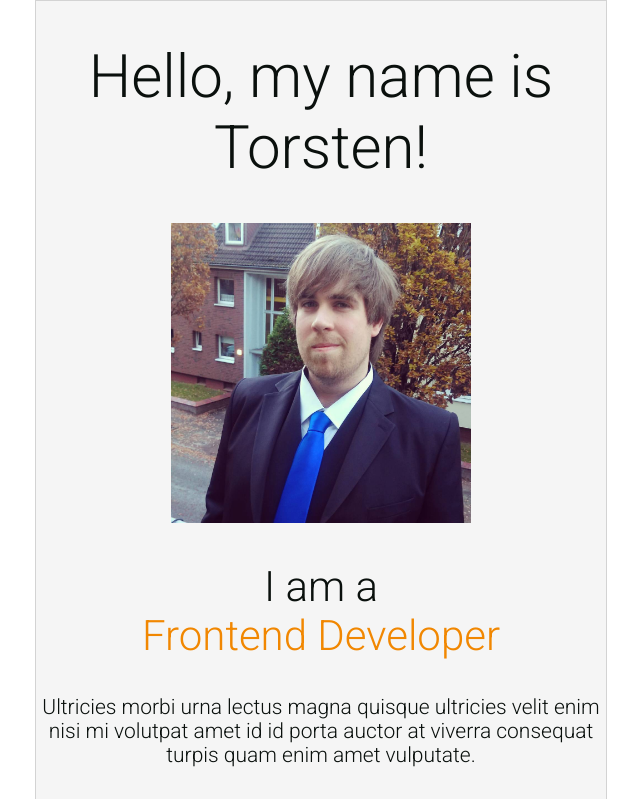
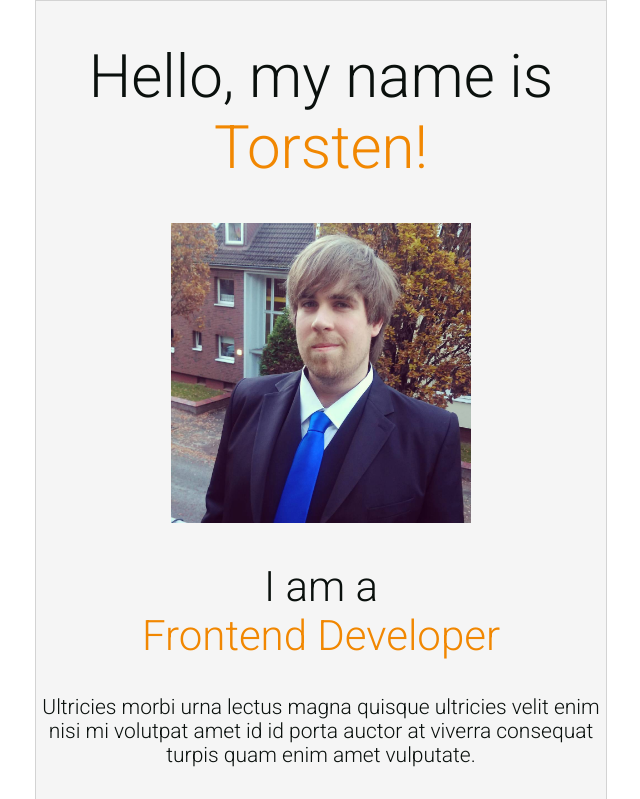
Before and after one commit to BrightsideCoder/personalPortfolio, a plain HTML site: page index.html in a window 1280 px wide. Shown: the top 799 px of the page, without its empty margins (319-959 px from the left). Drawn offline with Linux system fonts and the light colour scheme.

Commit message:
More span tags added

```diff
--- a/index.html
+++ b/index.html
@@ -7,7 +7,7 @@
     </head>
     <body>
         <div class="container">
-            <h1>Hello, my name is Torsten!</h1>
+            <h1>Hello, my name is <span>Torsten!</span></h1>
             <div class="picture">
                 <img src="images/Torsten.png" width="300px">
             </div>
```
